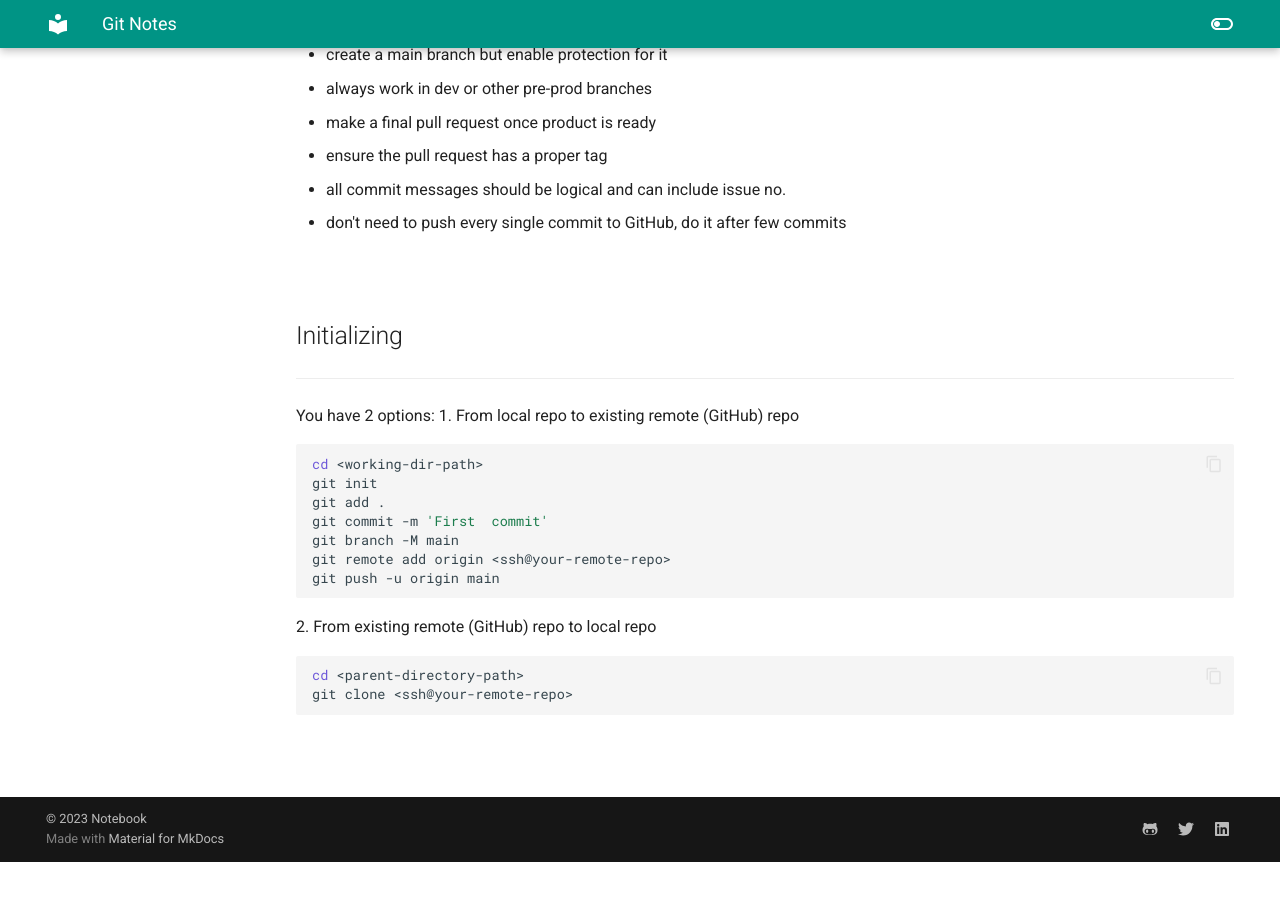
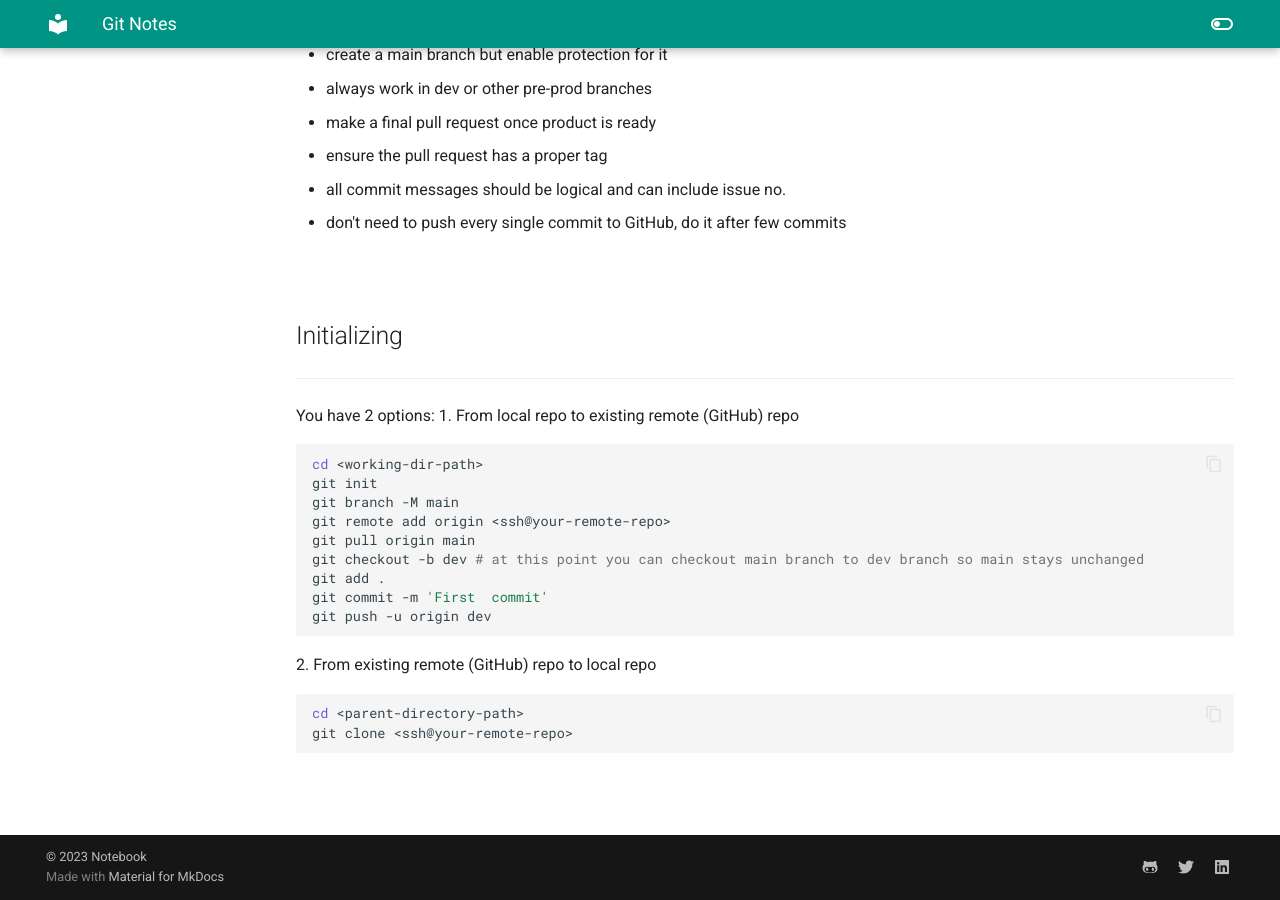
Before and after one commit to rajpal-virk/learning-notes, an MkDocs documentation site: the page built from docs/software/git/git-notes.md, in a window 1280 px wide and 900 px high, scrolled down 747 px. Built offline with MkDocs 1.6.1 and Material for MkDocs 9.7.7, drawn with Linux system fonts in a browser that asks for light colours; before the commit the page ends 1609 px from its top, so only the background shows below that.

Commit message:
git notes edited

````diff
--- a/docs/software/git/git-notes.md
+++ b/docs/software/git/git-notes.md
@@ -40,11 +40,13 @@
 ```shell
 cd <working-dir-path>
 git init
+git branch -M main
+git remote add origin <ssh@your-remote-repo>
+git pull origin main
+git checkout -b dev # at this point you can checkout main branch to dev branch so main stays unchanged
 git add .
 git commit -m 'First  commit'
-git branch -M main
-git remote add origin <ssh@your-remote-repo>
-git push -u origin main
+git push -u origin dev
 ```
 2. From existing remote (GitHub) repo to local repo
 ```shell
````
